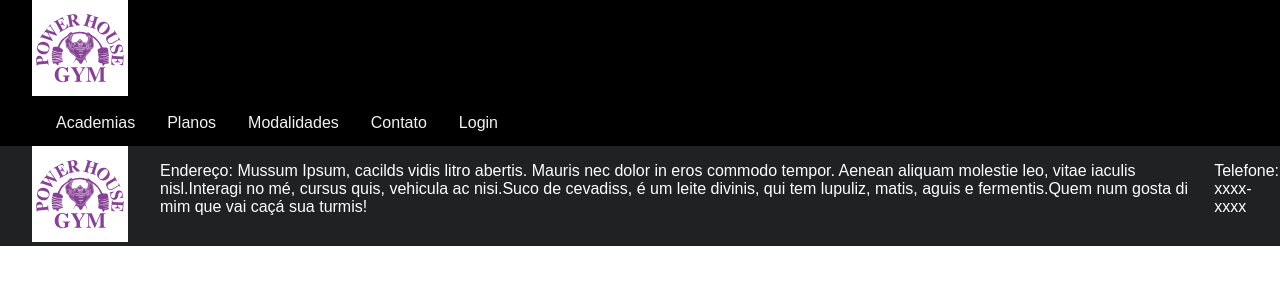
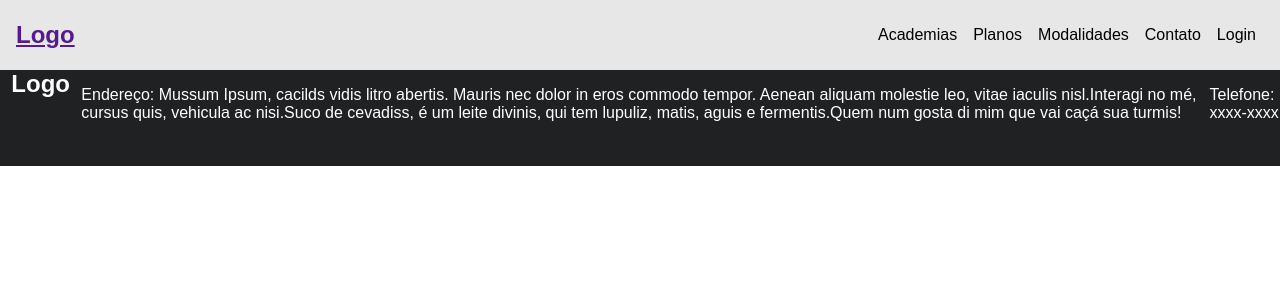
Before and after one commit to Raafaael/TCC-Physical_Body, a PHP site: page / in a window 1280 px wide. Shown: the top 300 px of the page. Run offline with PHP 8.4, Linux system fonts and the light colour scheme.

Commit message:
Mudei umas paradas ai

```diff
--- a/Index.html
+++ b/Index.html
@@ -7,15 +7,15 @@
             <meta name="keywords" content="PhysicalBody, Academia"/>
             <meta name="ROBOT" content="Index, Follow"/>
             <title> Physical Body - A melhor academia do RJ </title>
-            <link rel="stylesheet" href="style.css">
+            <link rel="stylesheet" href="css/style.css">
             <link rel="icon" href="images/power-house-gym.svg"/>
         </head>
         <body>
-            <header>
+            <header id="header">
+                <div class="nav-logo">
+                    <a href="">Logo</a>
+                </div>
                 <nav class="topnav">
-                <div class="nav-logo">
-                    <img src="Images/power-house-gym.svg" alt="Logo"/>
-                </div>
                     <div class="menu-list">
                         <ul class="menu">
                             <li><a href="Academias.html">Academias</a></li>
@@ -33,7 +33,7 @@
             </main>
             <footer class="rodape-final">
                 <div class="footer-logo">
-                    <img src="images/power-house-gym.svg" alt=logo/>
+                    <a>Logo</a>
                 </div>
                 <p>Endereço: Mussum Ipsum, cacilds vidis litro abertis. Mauris nec dolor in eros commodo tempor. Aenean aliquam molestie leo, vitae iaculis nisl.Interagi no mé, cursus quis, vehicula ac nisi.Suco de cevadiss, é um leite divinis, qui tem lupuliz, matis, aguis e fermentis.Quem num gosta di mim que vai caçá sua turmis!</p>
                 <p>Telefone: xxxx-xxxx</p>
--- a/style.css
+++ b/css/style.css
@@ -6,19 +6,25 @@
 body{
     margin:0;
 }
-header{
-    display:block;
+#header{
+    box-sizing: border-box;
+    display: flex;
+    align-items: center;
+    padding: 1rem;
+    height: 70px;
+    justify-content: space-between;
+    background: #e7e7e7;
 }
-.nav-logo img{
-    width: 10rem;
-    height: 6rem;
 
+.nav-logo{
+    font-size: 1.5rem;
+    font-weight: bold;
 }
 
 .topnav {
     overflow: hidden;
-    background-color: black;
     justify-content: center;
+    align-items: flex-start;
   }
 
 .topnav ul{
@@ -35,12 +41,12 @@
     justify-content: center;
 }
 
-  .topnav a {
+.topnav a {
     float: left;
     display: block;
-    color: #f2f2f2;
+    color:black;
     text-align: center;
-    padding: 14px 16px;
+    padding: .5rem;
     text-decoration: none;
   }
 
@@ -49,8 +55,13 @@
     color: white;
     display:flex;
     justify-content: center;
+
 }
-.footer-logo img{
+.footer-logo{
+    font-size: 1.5rem;
+    font-weight: bold;
+    justify-content: center;
     width: 10rem;
     height: 6rem;
+    display:flex;
 }
```
Lines whose indentation alone changed are shown as unchanged.
